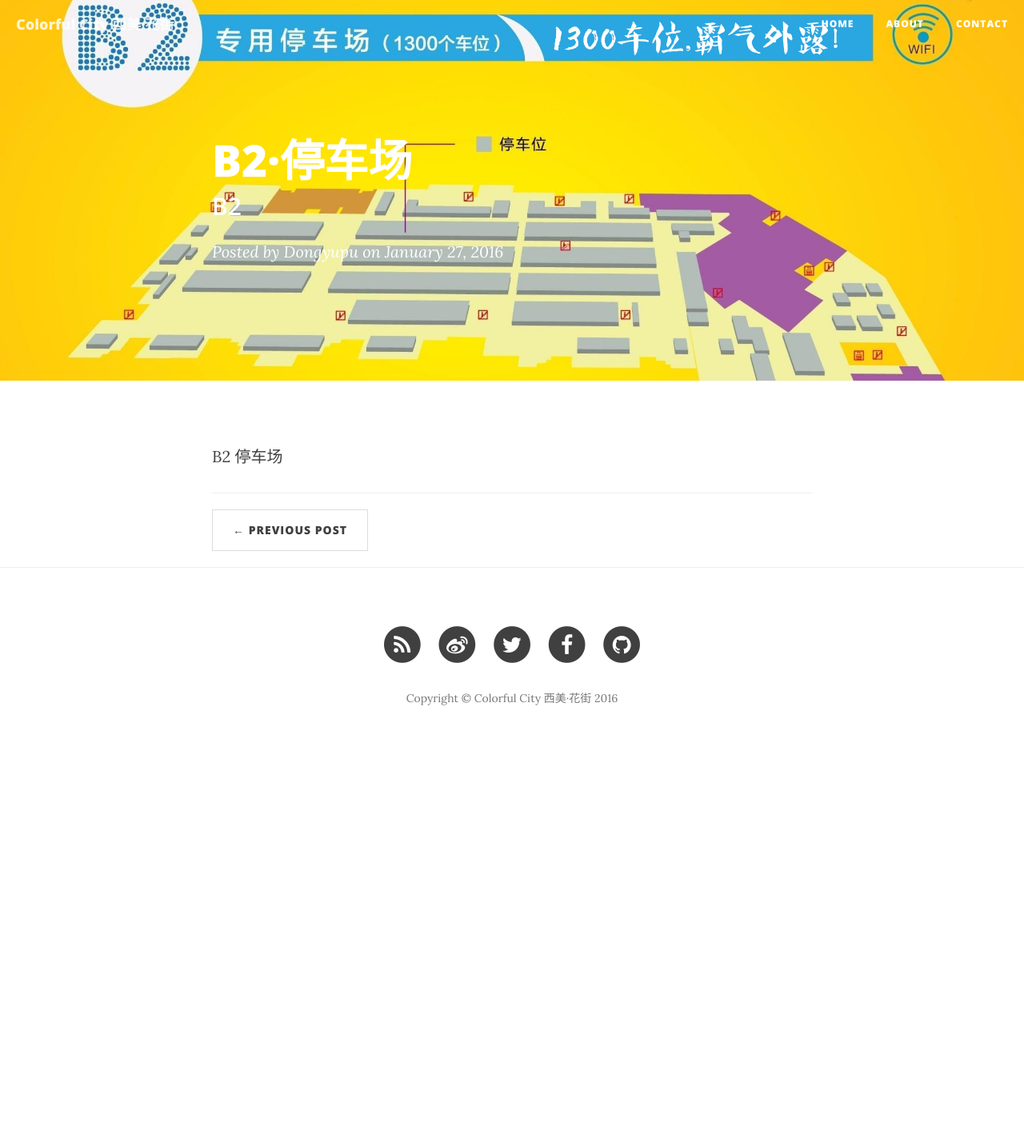
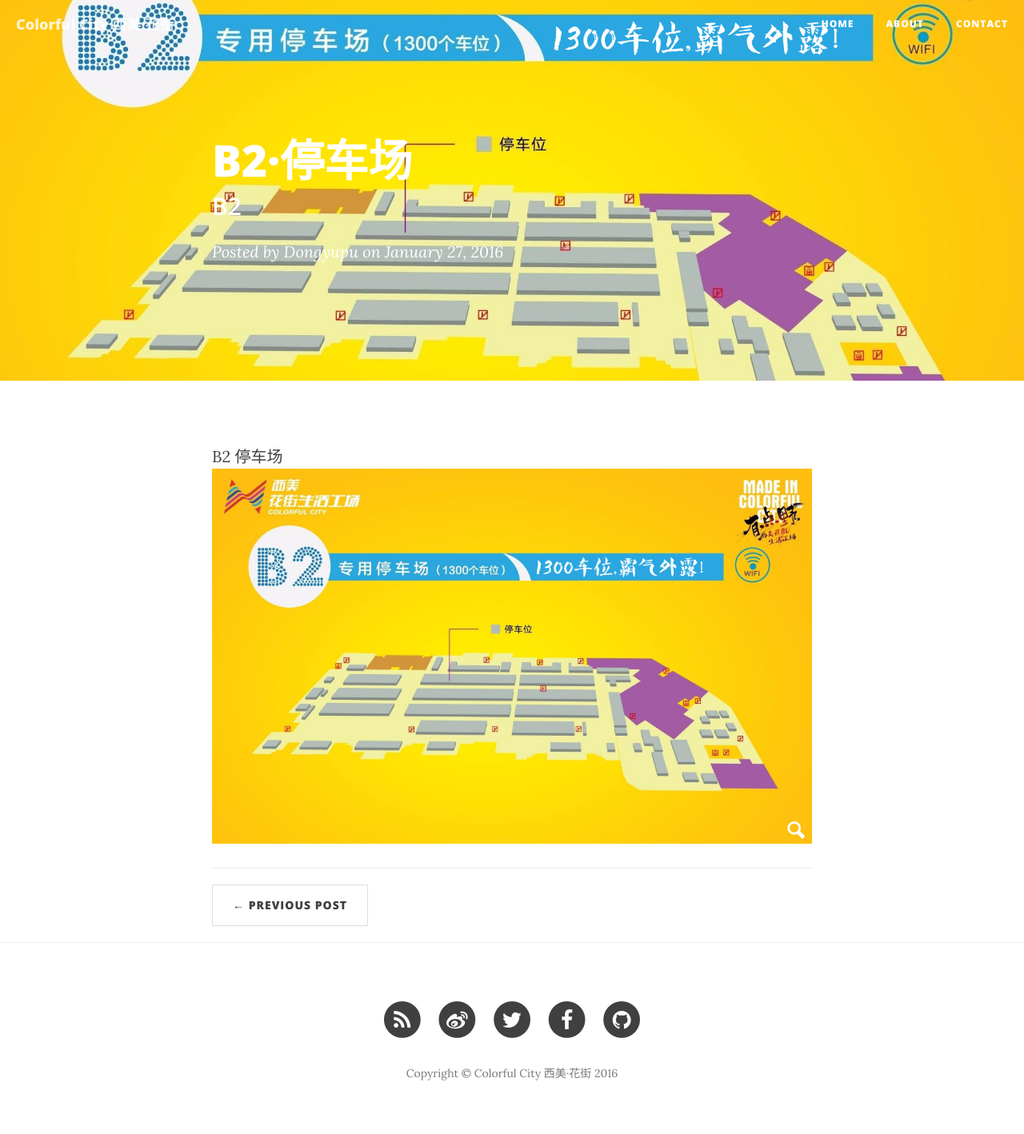
Before and after one commit to dongyupu/colorfulcity, a Jekyll site: the page built from _posts/2016-01-27-B2.markdown, in a window 1280 px wide. Shown: the whole page at 80% size. Built offline with Jekyll 4.4.1, drawn with Linux system fonts in a browser that asks for light colours; nearby versions of some CDN libraries; comment, search, counter and statistics services are not loaded; before the commit the page ends 949 px from its top, so only the background shows below that.

Commit message:
Update 2016-01-27-B2.markdown

```diff
--- a/_posts/2016-01-27-B2.markdown
+++ b/_posts/2016-01-27-B2.markdown
@@ -8,4 +8,5 @@
 ---
 
 <p>B2 停车场<br />
+<img src="{{ site.baseurl }}/img/colorfulcity/floor/B2/header-b2.jpg" alt="B2`停车场">
 </p>
```
